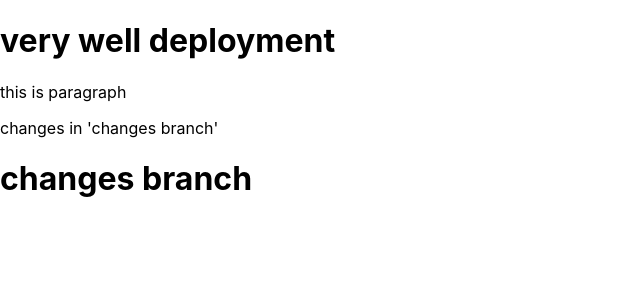
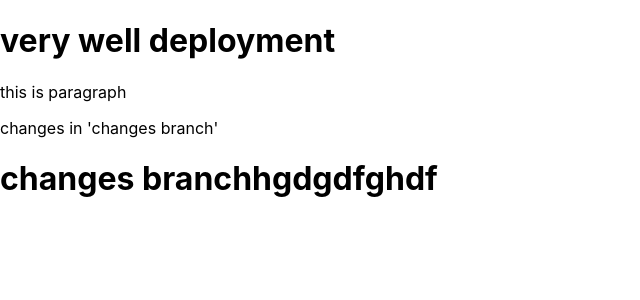
Before and after one commit to neosharma995/nodegreate, a React (Create React App) app: page / in a window 1280 px wide. Shown: the top 300 px of the page, without its empty margins (0-640 px from the left). Built offline with nearby package versions, Linux system fonts and the light colour scheme.

Commit message:
Update App.js

```diff
--- a/src/App.js
+++ b/src/App.js
@@ -8,7 +8,7 @@ function App() {
    <p>this is paragraph</p>
    <div className=''>
     <p>changes in 'changes branch'</p>
-    <h1>changes branch</h1>
+    <h1>changes branchhgdgdfghdf</h1>
    </div>
    </>
   );
```
